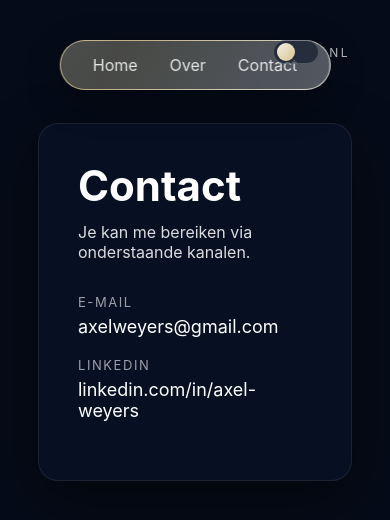
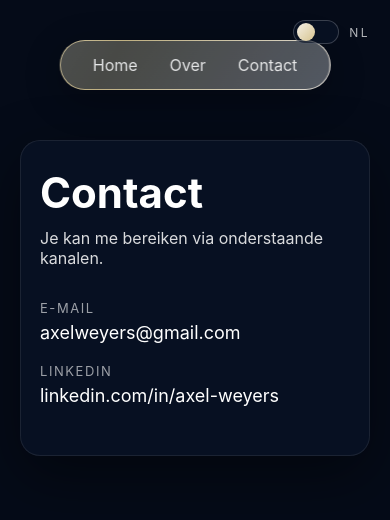
Before and after one commit to axelwey/cv-English, a Next.js app: page /contact in a window 390 px wide. Shown: the top 520 px of the page. Built offline with nearby package versions, Linux system fonts and the light colour scheme.

Commit message:
fix language bar

```diff
--- a/app/components/LanguageToggle.module.css
+++ b/app/components/LanguageToggle.module.css
@@ -5,7 +5,7 @@
   display: flex;
   align-items: center;
   gap: 10px;
-  z-index: 5;
+  z-index: 10;
 }
 
 .label {
@@ -18,8 +18,8 @@
   width: 46px;
   height: 24px;
   border-radius: 999px;
-  border: 1px solid rgba(255,255,255,0.2);
-  background: rgba(10,20,40,0.6);
+  border: 1px solid rgba(255, 255, 255, 0.2);
+  background: rgba(10, 20, 40, 0.6);
   position: relative;
   cursor: pointer;
   transition: background 0.3s ease;
@@ -43,3 +43,11 @@
 .active .circle {
   transform: translateX(20px);
 }
+
+/* GSM SPECIFIEKE AANPASSING */
+@media (max-width: 768px) {
+  .wrapper {
+    top: 20px;
+    right: 20px;
+  }
+}
--- a/app/contact/contact.module.css
+++ b/app/contact/contact.module.css
@@ -1,10 +1,12 @@
 .contact {
-  max-height: 100vh;
-  display: grid;
-  place-items: center;
+  min-height: 100vh;
+  display: flex;
+  justify-content: center;
+  align-items: flex-start; /* Zorgt dat we vanaf de bovenkant rekenen */
   background: #050b18;
   color: white;
-  padding-top: 10%;
+  padding: 120px 20px 40px; /* Vaste ruimte boven (120px) zodat hij nooit de header raakt */
+  box-sizing: border-box;
 }
 
 .card {
@@ -12,10 +14,8 @@
   max-width: 520px;
   padding: 40px;
   border-radius: 20px;
-
   background: rgba(10, 20, 40, 0.65);
   backdrop-filter: blur(12px);
-
   box-shadow:
     0 20px 60px rgba(0, 0, 0, 0.45),
     inset 0 0 0 1px rgba(255, 255, 255, 0.08);
@@ -84,19 +84,15 @@
   opacity: 1;
   transform: scaleX(1);
 }
+
+/* Mobiele optimalisatie */
 @media (max-width: 768px) {
- .card {
-  width: 60%;
-  max-width: 520px;
-  padding: 40px;
-  margin-top: 10vh;
-  border-radius: 20px;
+  .contact {
+    padding-top: 140px; /* Iets meer ademruimte op kleine schermen */
+  }
 
-  background: rgba(10, 20, 40, 0.65);
-  backdrop-filter: blur(12px);
-
-  box-shadow:
-    0 20px 60px rgba(0, 0, 0, 0.45),
-    inset 0 0 0 1px rgba(255, 255, 255, 0.08);
+  .card {
+    width: 90%; /* Verhoogd van 60% naar 90% voor betere leesbaarheid op gsm */
+    padding: 30px 20px;
+  }
 }
-}
```
